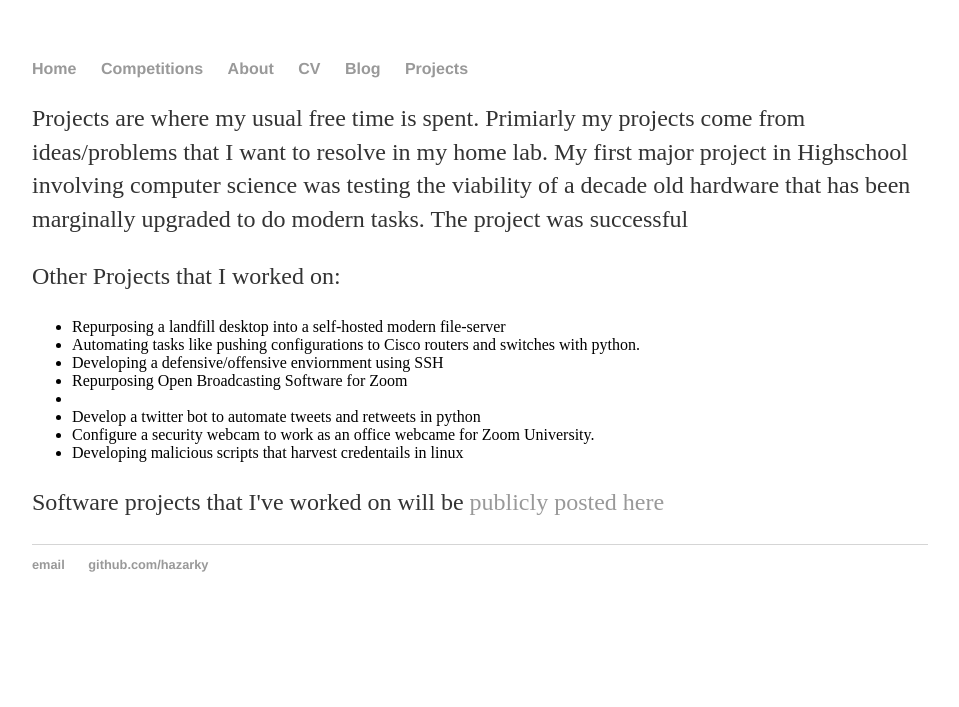
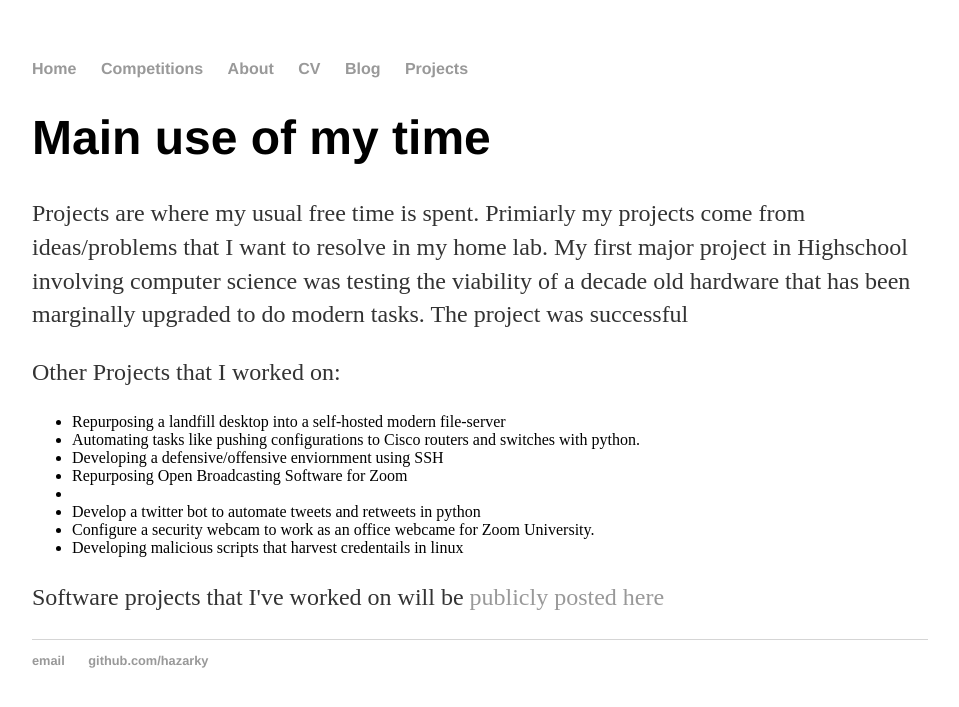
Before and after one commit to hazarky/hazarky.github.io, a Jekyll site: the page built from projects/index.html, in a window 1280 px wide. Shown: the top 707 px of the page, without its empty margins (160-1119 px from the left). Built offline with Jekyll 4.4.1, drawn with Linux system fonts in a browser that asks for light colours.

Commit message:
Update index.html

```diff
--- a/projects/index.html
+++ b/projects/index.html
@@ -3,6 +3,7 @@ layout: default
 title: Stuff I worked on
 ---
 <div class="work">
+  <h1>Main use of my time</h1>
   <p>Projects are where my usual free time is spent. Primiarly my projects come from ideas/problems that I want to resolve in my home lab. My first major project in Highschool
     involving computer science was testing the viability of a decade old hardware that has been marginally upgraded to do modern tasks. The project was successful</p>
   <p> Other Projects that I worked on:</p>
```
